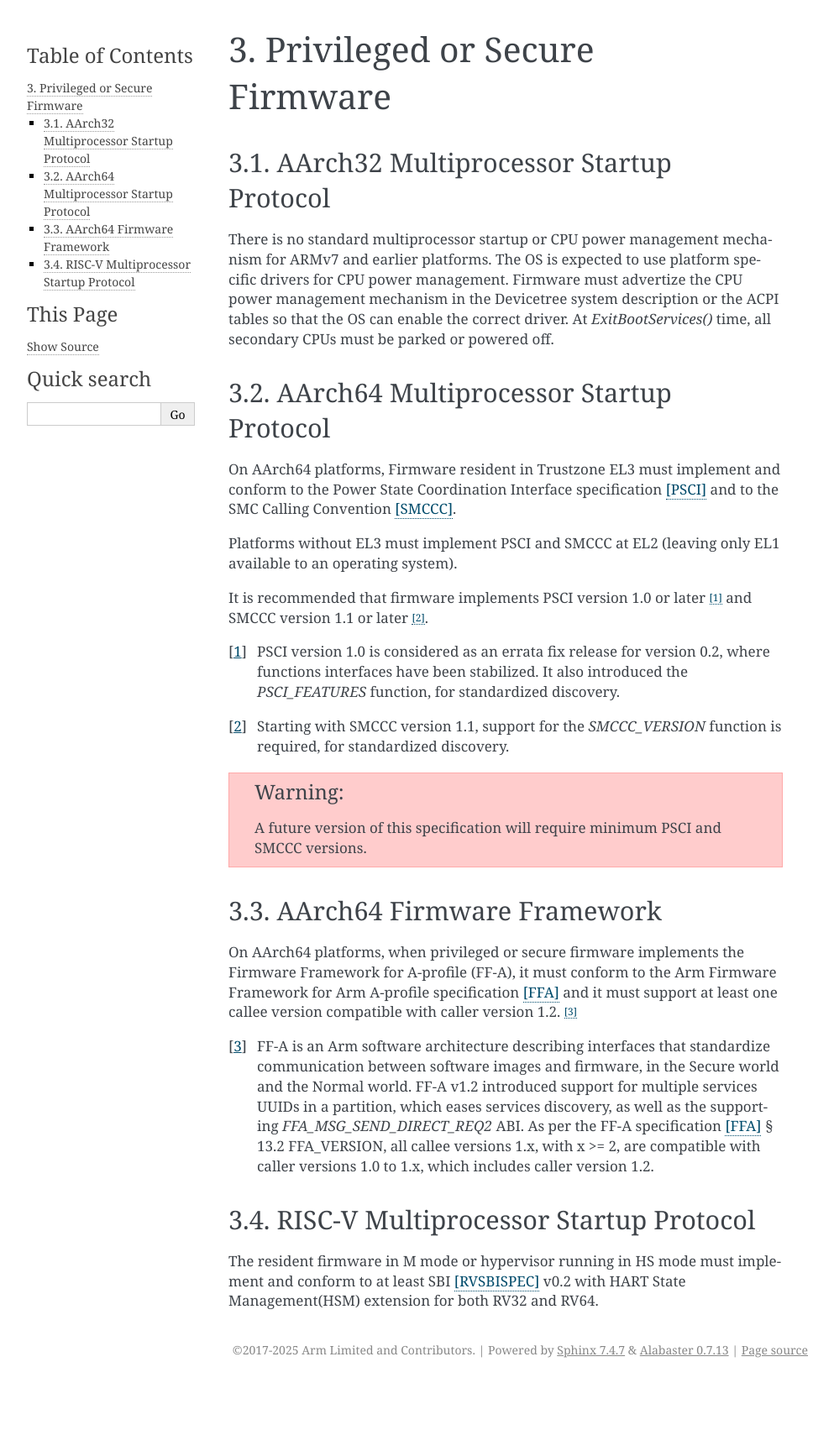
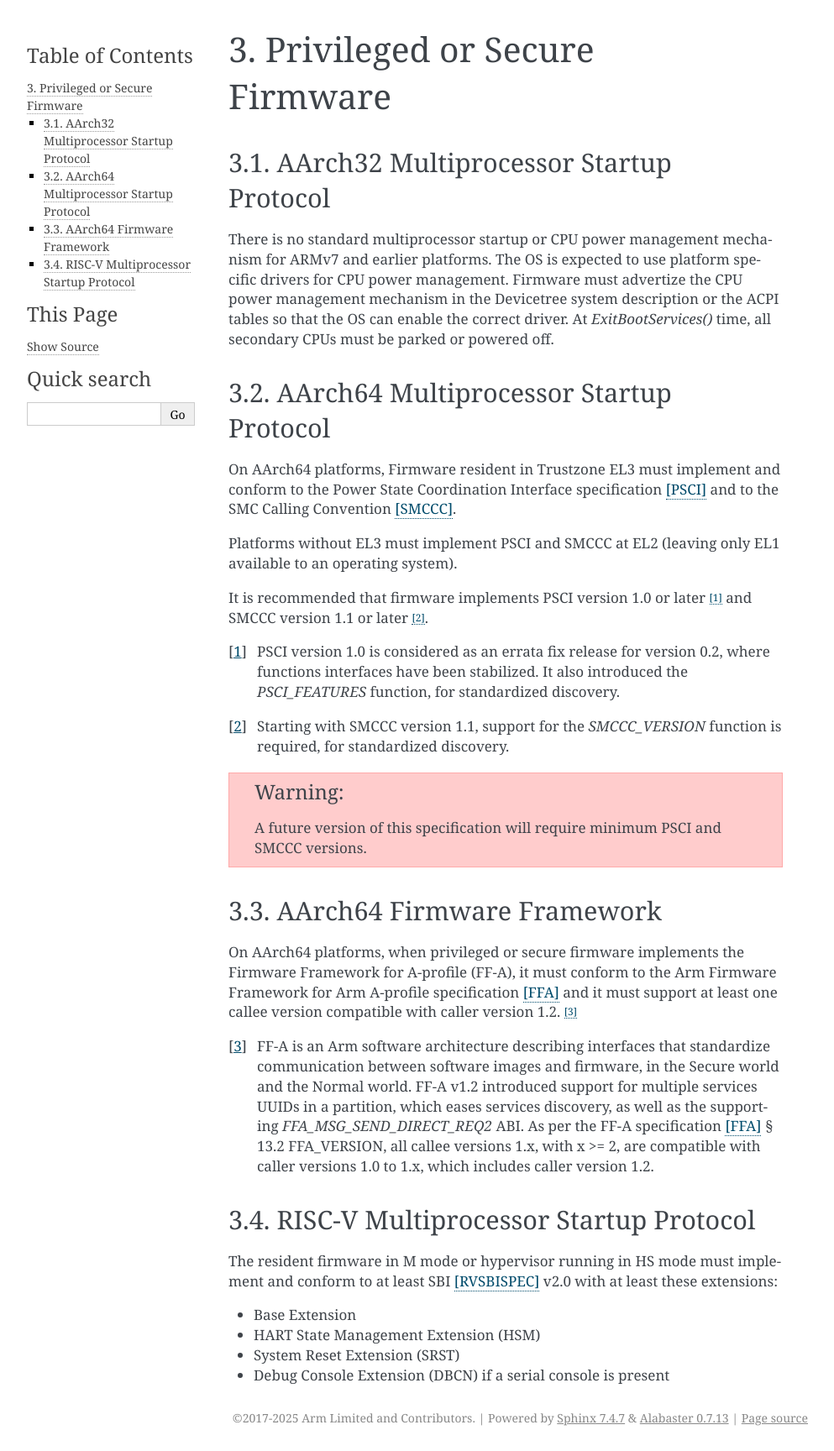
Before and after one commit to ARM-software/ebbr, a Sphinx documentation site: the page built from source/chapter3-secureworld.rst, in a window 1280 px wide. Shown: the whole page at 84% size, without its empty margins (148-1141 px from the left). Built offline with Sphinx 7.4.7, drawn with Linux system fonts in a browser that asks for light colours; before the commit the page ends 1647 px from its top, so only the background shows below that.

Commit message:
chapter3: raise RISC-V SBI requirement
v0.2 of the RISC-V Supervisor Binary Interface Specification was a draft.
We should require conformance with a ratified document.

The System Reset Extension (SRST) is needed to implement system reset and
poweroff.

The Debug Console Extension (DBCN) is needed to implement an early debug
console before drivers are initialized.

Signed-off-by: Heinrich Schuchardt <heinrich.schuchardt@canonical.com>
Reviewed-by: Atish Patra <atishp@rivosinc.com>

```diff
--- a/source/chapter3-secureworld.rst
+++ b/source/chapter3-secureworld.rst
@@ -60,5 +60,9 @@ RISC-V Multiprocessor Startup Protocol
 ======================================
 
 The resident firmware in M mode or hypervisor running in HS mode must implement
-and conform to at least SBI [RVSBISPEC]_ v0.2 with HART State Management(HSM)
-extension for both RV32 and RV64.
+and conform to at least SBI [RVSBISPEC]_ v2.0 with at least these extensions:
+
+* Base Extension
+* HART State Management Extension (HSM)
+* System Reset Extension (SRST)
+* Debug Console Extension (DBCN) if a serial console is present
```
